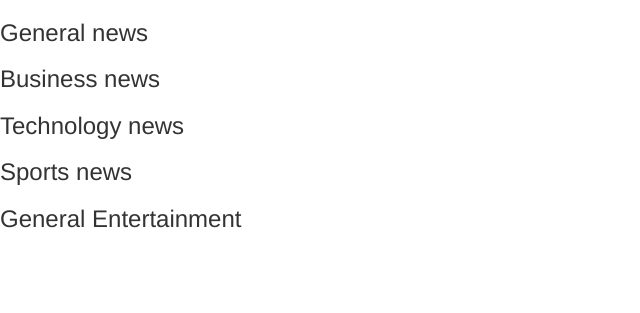
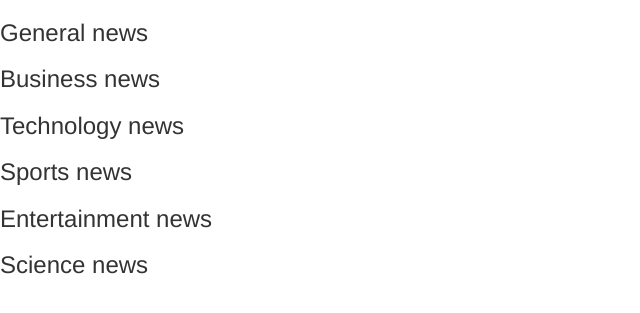
Before and after one commit to ugiriwabo/News-Highlight, a Flask app: template app/templates/index.html in a window 1280 px wide. Shown: the part 52-365 px from the top of the page, without its empty margins (0-640 px from the left). Run offline with Flask 2, Linux system fonts and the light colour scheme; the template is opened without the code that fills it, so the values that code supplies are empty; some libraries are stand-ins or nearby versions.

Commit message:
display science news

```diff
--- a/app/templates/index.html
+++ b/app/templates/index.html
@@ -35,15 +35,15 @@
             {{ macro.displaySourceList(sports)}}
         </ul>
 
-        <h3> General Entertainment </h3>
+        <h3>  Entertainment news </h3>
         <ul>
             {{ macro.displaySourceList(entertainment)}}
         </ul>
 
-        <!-- <h3> General Science </h3>
+        <h3>  Science news </h3>
         <ul>
             {{ macro.displaySourceList(science)}}
-        </ul> -->
+        </ul>
 
         {% endblock%}
     </body>
--- a/app/views.py
+++ b/app/views.py
@@ -17,9 +17,9 @@ def index():
     technology_news = get_source('technology')
     sports_news = get_source('sports')
     entertainment_news = get_source('entertainment')
-    # science_new = get_source('science')
+    science_new = get_source('science')
     title = 'Home - Welcome to The best news Review Website Online'
-    return render_template('index.html', title = title,general = general_news,business = business_news , technology = technology_news ,sports = sports_news , entertainment = entertainment_news )
+    return render_template('index.html', title = title,general = general_news,business = business_news , technology = technology_news ,sports = sports_news , entertainment = entertainment_news , science = science_new)
 
 @app.route('/new/<int:id>')
 def new(id):
```
